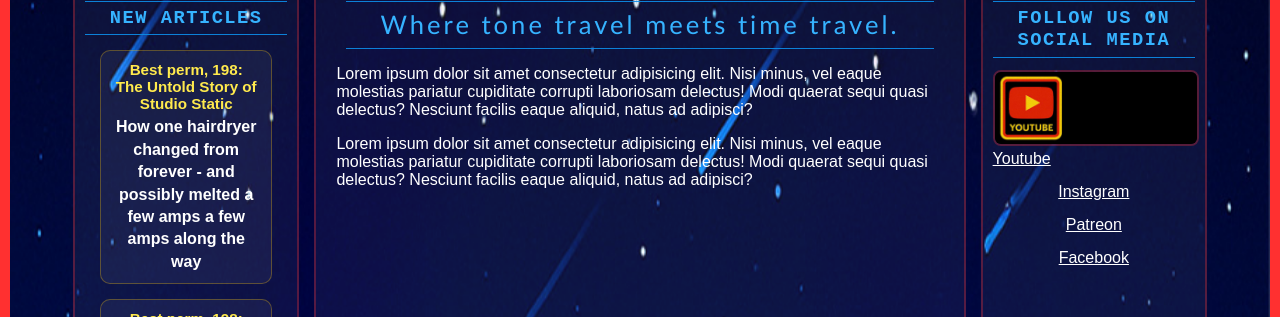
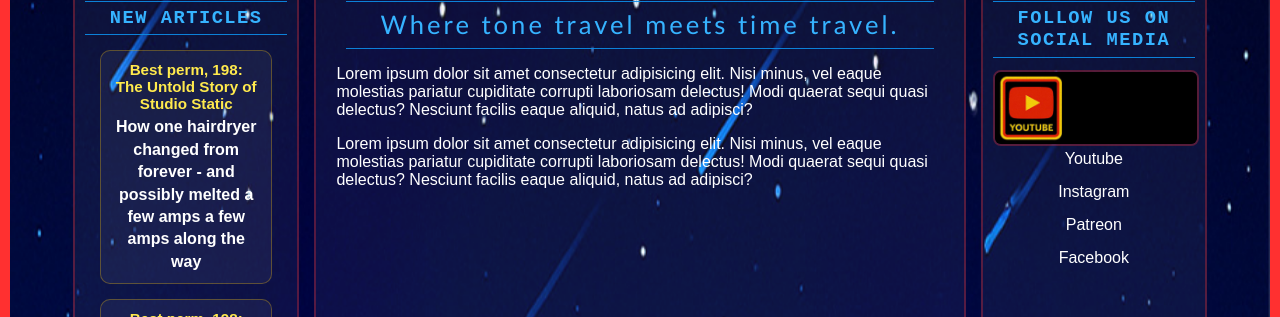
Before and after one commit to ScriptusDigital/ScriptusDigital_Assignment_Guitarcade, a plain HTML site: page index.html in a window 1280 px wide. Shown: the part 330-647 px from the top of the page. Drawn offline with Linux system fonts and the light colour scheme.

Commit message:
Update GuitarArcade.css

```diff
--- a/GuitarArcade.css
+++ b/GuitarArcade.css
@@ -174,7 +174,6 @@ padding: 10px;
 min-width: 200px;}
 
 .right {
-
   flex: 1;
 min-width: 200px;}
 
@@ -243,12 +242,19 @@ display: block;
 .social-links a{
   color:white;
 position: relative;
+width: 100%;
+text-align: center;
+text-decoration: none;;
 }
 
 .social-links img {
   width: 100%;
   border-radius: 8px;
 border: 2px solid rgba(255, 50, 50, 0.3);
+}
+
+.social-links a:hover img {
+  transform: scale(1.06);
 }
 
 
```
